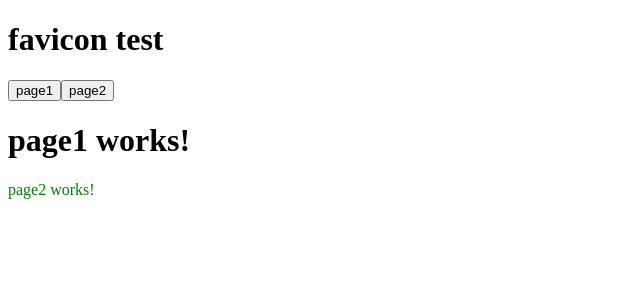
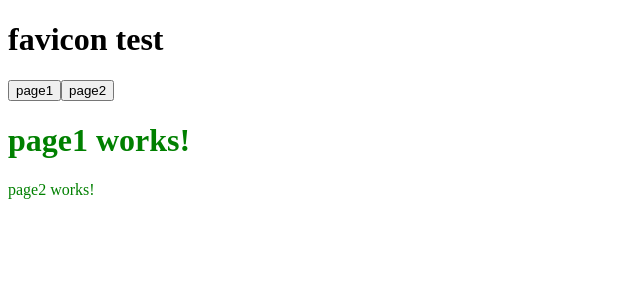
Before and after one commit to gurezo/material-sample, an Angular app: page /page2 in a window 1280 px wide. Shown: the top 300 px of the page, without its empty margins (0-640 px from the left). Built offline with nearby package versions, Linux system fonts and the light colour scheme.

Commit message:
favicon test

```diff
--- a/src/app/page2/page2.component.css
+++ b/src/app/page2/page2.component.css
@@ -1,4 +1,4 @@
-p {
+h1, p {
   color: green;
   font-style: normal;
 }
```
